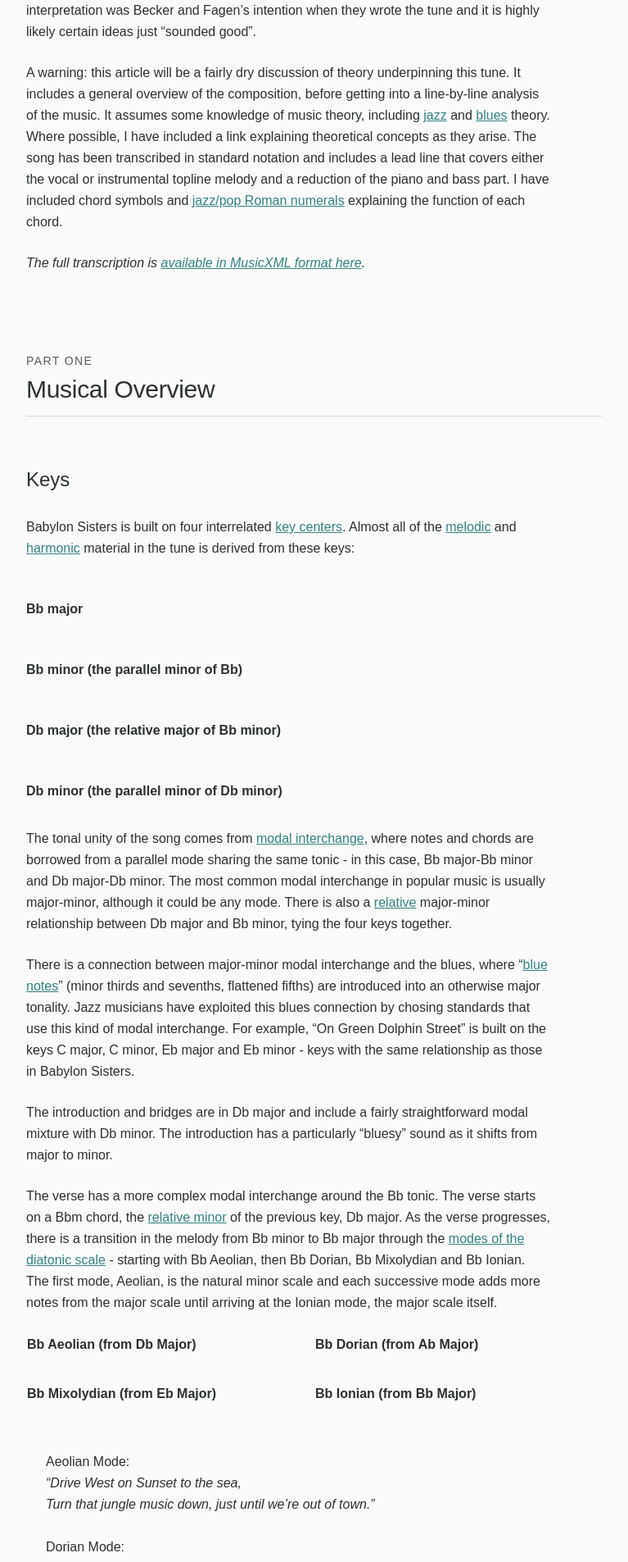
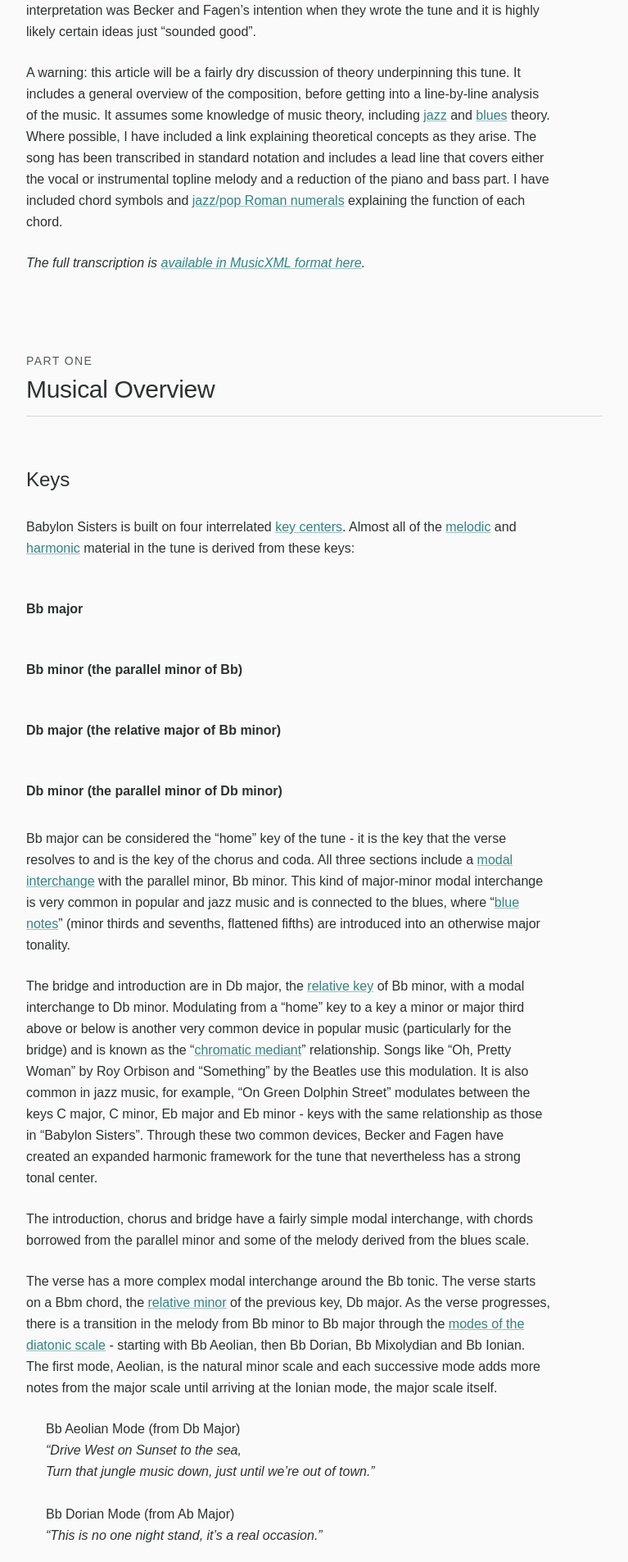
Before and after one commit to steelydantheory/babylonsisters, a PHP site: page / in a window 1280 px wide. Shown: the part 640-2545 px from the top of the page at 82% size, without its empty margins (288-1055 px from the left). Run offline with PHP 8.4, Linux system fonts and the light colour scheme; some libraries are stand-ins or nearby versions; some web fonts are replaced.

Commit message:
Credits, updated text

```diff
--- a/index.html
+++ b/index.html
@@ -18,7 +18,7 @@
     <header class="px-4 sm:px-8 grow max-w-screen-md header">
       <h1>Babylon Sisters</h1>
       <div class="credits mt-12">
-        <p class="credit">Words and Music by <span class="credit-name">Walter Becker & Donald Fagen</span></p>
+        <p class="credit mb-1">Words and Music by <span class="credit-name">Walter Becker & Donald Fagen</span></p>
       </div>
       <hr class="my-12 border-t border-gray-20" />
     </header>
@@ -41,12 +41,11 @@
       </ol>
     </nav>
     <main class="px-4 sm:px-8 grow max-w-screen-md content">
-      <p>This article is the first in a possible series going deep into the theory behind Steely Dan’s music. I have chosen to start with “Babylon Sisters” as it is both one of Becker and Fagen’s most complex tunes and one of their most popular - I was interested in finding out how a 44-chord tune can work as a piece of pop music. From here, I will be working through the rest of Gaucho and possibly beyond.</p>
+      <p>This article is the first in a series going deep into the theory behind Steely Dan’s music. I have chosen to start with “Babylon Sisters” as it is one of Becker and Fagen’s more complex compositions. I was interested in finding out how a 44-chord tune can hold together as a piece of popular music. From here, I will be working through the rest of Gaucho and possibly beyond.</p>
 
       <p>If you have any feedback, comments or questions on this analysis, <a href="#" id="email-link">please get in touch</a>, or sign up to the newsletter to get the next article.</p>
 
       <script async data-uid="4c78147904" src="https://steely-dan-theory.ck.page/4c78147904/index.js"></script>
-
 
       <p>If you haven’t seen it already, I would recommend watching Donald Fagen’s <a target="_blank" href="https://www.youtube.com/watch?v=rR6OsrzbHHY&ab_channel=TheDanVault">Concepts For Jazz-Rock Piano</a>. In the video, he explains how he and Walter Becker developed their songs from common blues ideas. This article will attempt to follow a similar train of thought for Babylon Sisters. As you can see from the video, Fagen has a strong theoretical understanding of Steely Dan’s music and is able to talk through his musical choices using the common vocabulary of jazz and blues harmony. I am not claiming that this interpretation was Becker and Fagen’s intention when they wrote the tune and it is highly likely certain ideas just “sounded good”.</p>
 
@@ -61,8 +60,7 @@
 
       <h3>Keys</h3>
 
-      <p>Babylon Sisters is built on four interrelated <a target="_blank" href="https://en.wikipedia.org/wiki/Key_(music)">key centers</a>. Almost all of the <a target="_blank" href="https://en.wikipedia.org/wiki/Diatonic_scale">melodic</a> and <a target="_blank" href="https://en.wikipedia.org/wiki/Harmonization">harmonic</a> material in the tune is derived from these keys:
-      </p>
+      <p>Babylon Sisters is built on four interrelated <a target="_blank" href="https://en.wikipedia.org/wiki/Key_(music)">key centers</a>. Almost all of the <a target="_blank" href="https://en.wikipedia.org/wiki/Diatonic_scale">melodic</a> and <a target="_blank" href="https://en.wikipedia.org/wiki/Harmonization">harmonic</a> material in the tune is derived from these keys:</p>
 
       <h4>Bb major</h4>
       <div class="example" id="osmd-ExBbMajor"></div>
@@ -73,95 +71,52 @@
       <h4>Db minor (the parallel minor of Db minor)</h4>
       <div class="example" id="osmd-ExDbMinor"></div>
 
-      <p>The tonal unity of the song comes from <a target="_blank" href="https://en.wikipedia.org/wiki/Borrowed_chord">modal interchange</a>, where notes and chords are borrowed from a parallel mode sharing the same tonic - in this case, Bb major-Bb minor and Db major-Db minor. The most common modal interchange in popular music is usually major-minor, although it could be any mode. There is also a <a target="_blank" href="https://en.wikipedia.org/wiki/Relative_key">relative</a> major-minor relationship between Db major and Bb minor, tying the four keys together.</p>
+      <p>Bb major can be considered the “home” key of the tune - it is the key that the verse resolves to and is the key of the chorus and coda. All three sections include a <a target="_blank" href="https://en.wikipedia.org/wiki/Borrowed_chord">modal interchange</a> with the parallel minor, Bb minor. This kind of major-minor modal interchange is very common in popular and jazz music and is connected to the blues, where “<a target="_blank" href="https://en.wikipedia.org/wiki/Blue_note">blue notes</a>” (minor thirds and sevenths, flattened fifths) are introduced into an otherwise major tonality.</p>
 
-      <p>There is a connection between major-minor modal interchange and the blues, where “<a target="_blank" href="https://en.wikipedia.org/wiki/Blue_note">blue notes</a>” (minor thirds and sevenths, flattened fifths) are introduced into an otherwise major tonality. Jazz musicians have exploited this blues connection by chosing standards that use this kind of modal interchange. For example, “On Green Dolphin Street” is built on the keys C major, C minor, Eb major and Eb minor - keys with the same relationship as those in Babylon Sisters.</p>
+      <p>The bridge and introduction are in Db major, the <a target="_blank" href="https://en.wikipedia.org/wiki/Relative_key">relative key</a> of Bb minor, with a modal interchange to Db minor. Modulating from a “home” key to a key a minor or major third above or below is another very common device in popular music (particularly for the bridge) and is known as the “<a href="https://en.wikipedia.org/wiki/Chromatic_mediant">chromatic mediant</a>” relationship. Songs like “Oh, Pretty Woman” by Roy Orbison and “Something” by the Beatles use this modulation. It is also common in jazz music, for example, “On Green Dolphin Street” modulates between the keys C major, C minor, Eb major and Eb minor - keys with the same relationship as those in “Babylon Sisters”.  Through these two common devices, Becker and Fagen have created an expanded harmonic framework for the tune that nevertheless has a strong tonal center.</p>
 
-      <p>The introduction and bridges are in Db major and include a fairly straightforward modal mixture with Db minor. The introduction has a particularly “bluesy” sound as it shifts from major to minor.</p>
+      <p>The introduction, chorus and bridge have a fairly simple modal interchange, with chords borrowed from the parallel minor and some of the melody derived from the blues scale.</p>
 
       <p>The verse has a more complex modal interchange around the Bb tonic. The verse starts on a Bbm chord, the <a target="_blank" href="https://en.wikipedia.org/wiki/Relative_key">relative minor</a> of the previous key, Db major. As the verse progresses, there is a transition in the melody from Bb minor to Bb major through the <a target="_blank" href="https://en.wikipedia.org/wiki/Mode_(music)#Modern_modes">modes of the diatonic scale</a> - starting with Bb Aeolian, then Bb Dorian, Bb Mixolydian and Bb Ionian. The first mode, Aeolian, is the natural minor scale and each successive mode adds more notes from the major scale until arriving at the Ionian mode, the major scale itself.</p>
 
-      <table>
-        <tr>
-          <td>
-            <p><strong>Bb Aeolian (from Db Major)</strong></p>
-            <div class="example" id="osmd-ExBbAeolian"></div>
-          </td>
-          <td>
-            <p><strong>Bb Dorian (from Ab Major)</strong></p>
-            <div class="example" id="osmd-ExBbDorian"></div>
-          </td>
-        </tr>
-        <tr>
-          <td>
-            <p><strong>Bb Mixolydian (from Eb Major)</strong></p>
-            <div class="example" id="osmd-ExBbMixolydian"></div>
-          </div>
-          <td>
-            <p><strong>Bb Ionian (from Bb Major)</strong></p>
-            <div class="example" id="osmd-ExBbIoanian"></div>
-          </td>
-        </tr>
-      </table>
-
       <blockquote>
-        <em>Aeolian Mode:</em></br>
+        <em>Bb Aeolian Mode (from Db Major)</em></br>
         “Drive West on Sunset to the sea,</br>
         Turn that jungle music down, just until we’re out of town.”</br>
         </br>
-        <em>Dorian Mode:</em></br>
+        <em>Bb Dorian Mode (from Ab Major)</em></br>
         “This is no one night stand, it’s a real occasion.”</br>
         </br>
-        <em>Mixolydian Mode:</em></br>
+        <em>Bb Mixolydian Mode (from Eb Major)</em></br>
         “Close your eyes and you’ll be there, it’s everything they say,”</br>
         </br>
-        <em>Ionian Mode:</em></br>
+        <em>Bb Ionian Mode (from Bb Major)</em></br>
         “The end of a perfect day, distant lights from across the bay.”
       </blockquote>
 
       <p>Each of these modes comes from a successive clockwise step on the <a target="_blank" href="https://en.wikipedia.org/wiki/Circle_of_fifths">circle of fifths</a>, with Bb Aeolian coming from the sixth degree of Db major, Bb Dorian coming from the second degree of Ab major, Bb Mixolydian coming from the fifth degree of Eb major and Bb Ionian coming from the first degree of Bb major. The successive keys on the circle of fifths are perceived to be “darker” moving anti-clockwise and “brighter” moving clockwise, so this verse progression can be perceived as getting “brighter”.</p>
-
-      <p>The chorus stays in Bb major, reinforcing this as the overall “home” key of the tune.</p>
 
       <aside>
         <h3>A note on transcription</h3>
         <p>These keys represent particular challenges for transcription, as do their enharmonic equivalents - A# major, A# minor, C# major and C# minor. There is no way of transcribing this tune without introducing some double sharps or flats along the way. As this is an analysis, I want to show where the chords in the tune come from and how they relate to the home key, so there are going to be some Cb and Fb chords when the chords are derived from Db minor. For the sake of clarity, however, I have named chords built from the sixth degree of Db minor, Bbb, using A natural as the root. For example the Bbb9b5 in the intro is named A9b5. In concert, the song is usually played in A major, which would have been a lot easier to transcribe!</p>
       </aside>
 
-      <h3>Backdoor-Mediant Turnaround</h3>
-
-      <p>There are several unusual <a target="_blank" href="https://en.wikipedia.org/wiki/Turnaround_(music)">turnarounds</a> in the tune that warrant a separate discussion.</p>
-
-      <ul>
-        <li><strong>Introduction</strong> Fb–A9b5–Ebm7</li>
-        <li><strong>Bridge</strong> Fb6/9–A13b5–Ebm7</li>
-        <li><strong>Coda</strong> Eb–Ab7b5–Dm7</li>
-      </ul>
-
-      <p>In each of these instances, there is a <a target="_blank" href="https://en.wikipedia.org/wiki/Backdoor_progression">backdoor turnaround</a> targeting a tonic or <a target="_blank" href="https://en.wikipedia.org/wiki/Tonicization">tonicized</a> chord (IV–bVII–I). However, the tonicized chord has been <a target="_blank" href="https://en.wikipedia.org/wiki/Chord_substitution">subsituted</a> with its mediant, a common substitute for the tonic. In the first and second instance, the Fb–A7b5 turnaround is targeting Cb, but it resolves to the mediant of Cb, Ebm7. In the third instance, the Eb–Ab7b5 turnaround is targeting Bb, but it resolves to the mediant of Bb, Dm7.</p>
-
-      <p>This is how the Bb backdoor-mediant turnaround can be derived by changing a few notes in a common <a target="_blank" href="https://en.wikipedia.org/wiki/Ii%E2%80%93V%E2%80%93I_progression">ii–V–I</a> turnaround:</p>
-
-      <div class="example" id="osmd-ExBackdoorMediantBb"></div>
-
-      <ul>
-        <li>IV6 - The root of the ii chord, Cm7, is moved up a minor third to make an Eb6 chord. </li>
-        <li>bVII7 - The root of the V chord, F9, is also raised a minor third and the G is flattened making an Ab7 chord. In all the examples above, the fifth is also flattened.</li>
-        <li>iii7 - The root of the Bbmaj9 is moved up a major third, making the chord a Dm7.</li>
-      </ul>
-
-      <p>From here extensions can be added or removed, or further alterations can be made (e.g. removing the 6th from the IV6 chord or adding the ninth). Given the novel nature of this turnaround, I will refer to it as the “backdoor-mediant turnaround” whenever it occurs.</p>
-
       <h3>Rhythm and Arrangement</h3>
 
-      <p>The song is in cut time or 2/2 and has a tempo of around 60bpm. It is built on the “Purdie Shuffle” beat, previously introduced on “Home At Last” from <em>Aja</em>. There are also multiple references to reggae and Jamaican culture in the music and lyrics, including a “skank” guitar pattern in the verses, off beat phrasing in the melody and bassline (“Drive west on…”, “Babylon…”) and the use of the word “Babylon” (presumably the Rastafari word for the Western world, not the ancient civilisation). There are several passages where the harmony is extremely sparse. These sections are sonically reminiscent of dub reggae, where harmony is stripped back, putting the emphasis on the bass and drums.</p>
+      <p>The song is in cut time or 2/2 and has a tempo of around 60bpm. It is built on the “Purdie Shuffle” beat, previously introduced on “Home At Last” from <em>Aja</em>. There are also multiple references to reggae and Jamaican culture in the music and lyrics, including a “skank” guitar pattern in the verses, off beat phrasing in the melody and bassline (“Drive west on…”, “Babylon…”) and the use of the word “Babylon” (presumably the Rastafari word for the Western world, not the ancient civilisation). There are several passages where the harmony is extremely sparse. These sections are sonically reminiscent of dub reggae, where harmony is stripped back, putting the emphasis on the bass and drums. (Reggae is a bit of a blind spot for me, so if there are any other reggae connections that I have missed, please reach out).</p>
 
       <h2 id="part-two">
         <div class="pre-heading">Part Two</div>
         <div class="heading">Lyrical Overview</div>
       </h2>
 
-      <p>I don’t want to get too much into the analysis of the lyrics. Like most Steely Dan songs, there are some clear narrative aspects to the lyric and some cryptic elements that are left up to the listener to interpret. What is clear from the lyric is that the narrator is traveling in a car for an encounter which, although desirable, has led to dire warnings from his friends. Throughout the tune, the narrator flips between the positives and negatives of this encounter, just as the music flips between minor and major. In small doses, major/minor modal interchange can sound wistful or romantic. However, spread over longer passages it can reflect the confusion (or even delusion) of the narrator. This is something Becker and Fagen exploit here and the musical choices reflect the tone of the lyric.</p>
+      <p>I don’t want to get too much into the analysis of the lyrics. Like most Steely Dan songs, there are some clear narrative aspects to the lyrics and some cryptic elements that are left up to the listener to interpret. Fagen has outlined the plot in the liner notes of the recent Gaucho reissue:</p>
+
+      <blockquote>
+        “In this L.A. noir, our man is obviously in the midst of an agonising bottom-out, driving towards a potential hook-up with a couple of sketchy beach girls. His friends try to help him, but his dissolution seems inevitable. Is he heading towards hell or heaven? Or both?”
+      </blockquote>
+
+      <p>This “heaven/hell” duality in the lyrics is reflected in the music. Throughout the tune, the narrator flips between the positives and negatives of this hook-up, just as the music flips between minor and major. In small doses, major/minor modal interchange can sound wistful or romantic. However, spread over longer passages it can reflect the confusion (or even delusion) of the narrator. This is something Becker and Fagen exploit here and the musical choices reflect the tone of the lyric.</p>
 
       <p>As previously discussed, the shift in tone from dark to bright in the music is reflected in the lyrics. In the first eight bars, in a minor tonality, the narrator seems irritable and paranoid:</p>
 
@@ -170,7 +125,7 @@
         Turn that jungle music down, just until we’re out of town.”
       </blockquote>
 
-      <p>As the musical content of the verse brightens by shifting towards a major tonality, so does the narrator’s attitude towards the encounter:</p>
+      <p>As the musical content of the verse brightens by shifting towards a major tonality, so does the narrator’s attitude towards the hook-up:</p>
 
       <blockquote>
         “This is no one night stand, it’s a real occasion.</br>
@@ -178,7 +133,7 @@
         The end of a perfect day, distant lights from across the bay.”
       </blockquote>
 
-      <p>This is flipped in the second verse. Over the darker tonality, the narrator expresses his excitement about this encounter, while over the brighter tonality the narrator acknowledges that the encounter is a bad idea. This is an inventive way of reflecting the ambivalence of the narrator in the music.</p>
+      <p>This is flipped in the second verse. Over the darker tonality, the narrator expresses his excitement about this hook-up, while over the brighter tonality the narrator acknowledges that the is is a bad idea. This is an inventive way of reflecting the ambivalence of the narrator in the music.</p>
 
       <blockquote>
         <em>Aeolian Mode:</em><br>
@@ -195,7 +150,7 @@
         That I'm not what I used to be and that love's not a game for three.”
       </blockquote>
 
-      <p>By the third verse, there is no part dealing with the positives of the encounter. A solo takes the place of the vocal over the darker part, while over the brighter second half, the lyric states in unequivocal terms what a bad idea it is:</p>
+      <p>By the third verse, there is no part dealing with the positives of the hook-up. A solo takes the place of the vocal over the darker part, while over the brighter second half, the lyric states in unequivocal terms what a bad idea it is:</p>
 
       <blockquote>
         “My friends say, ‘No don't go for that cotton candy<br>
@@ -265,7 +220,7 @@
         <div id="osmd-BSIntro1"></div>
       </div>
 
-      <p>The first four bars move through a Gb5–Cb5–Ab5 progression (IV–bVII–V). There is the first hint of the Db minor tonality in the borrowed Cb5 chord, establishing a “bluesy” sound early in the piece. IV–bVII seems to be setting up a backdoor progression to I, which is interrupted by the shift down a minor third to the V chord instead. A melodic theme in Db major is played on the electric piano.</p>
+      <p>The first four bars move through a Gb5–Cb5–Ab5 progression (IV–bVII–V). There is the first hint of the Db minor tonality in the borrowed Cb5 chord, establishing a “bluesy” sound early in the piece. IV–bVII seems to be setting up a <a target="_blank" href="https://en.wikipedia.org/wiki/Backdoor_progression">backdoor turnaround</a> to I, which is interrupted by the shift down a minor third to the V chord instead. A melodic theme in Db major is played on the electric piano.</p>
 
       <div class="example">
         <div id="osmd-BSIntro2"></div>
@@ -285,7 +240,11 @@
         <div id="osmd-BSIntro4"></div>
       </div>
 
-      <p>This leads to the introduction the “Shake It” theme. It is formed from a major triad, followed by dominant seventh in the <a target="_blank" href="https://en.wikipedia.org/wiki/Third_inversion">third inversion</a> a whole tone above. In this case it appears as an Fb (bIII) followed by Gb/Fb (IV7). This theme will appear later in the tune in different keys and built on different degrees of the scale.  The Fb pedal point leads into the backdoor-mediant turnaround, resolving back to the Ebm7 figure. Apart from the Ab5 chord, the root movement in this section - Gb–Cb–Fb–A - moves clockwise around the circle of fifths, with a functional resolution to Ebm7 at the end. In comparison to the opening section, the harmony is becoming more functional as the tune heads towards the verse.</p>
+      <p>This leads to the first instance of the “Shake It” theme. It is formed from a major triad, followed by dominant seventh in the <a target="_blank" href="https://en.wikipedia.org/wiki/Third_inversion">third inversion</a> a whole tone above. In this case it appears as an Fb (bIII) followed by Gb/Fb (IV7). This theme will appear later in the tune in different keys and built on different degrees of the scale.
+
+      <p>The Fb pedal point leads to an unusual <a target="_blank" href="https://en.wikipedia.org/wiki/Turnaround_(music)">turnaround</a> - Fb–A7b5-Ebm7. This is a kind of <a target="_blank" href="https://en.wikipedia.org/wiki/Cadence#Deceptive_cadence">deceptive</a> or interrupted cadence, where there is a backdoor progression targetting a <a target="_blank" href="https://en.wikipedia.org/wiki/Tonicization">tonicized</a> chord, in this case Cb. However, the cadence is interrupted by resolving to the mediant (iii chord), in this case Ebm7. The mediant is a common <a target="_blank" href="https://en.wikipedia.org/wiki/Chord_substitution">subsitute</a> for the tonic. This turnaround will appear again later in the tune and I will refer to it as the “backdoor-mediant turnaround”.</p>
+
+      <p>Apart from the Ab5 chord, the root movement in this section - Gb–Cb–Fb–A - moves clockwise around the circle of fifths, with a functional resolution to Ebm7 at the end. In comparison to the opening section, the harmony is becoming more functional as the tune heads towards the verse.</p>
 
       <div class="example">
         <div id="osmd-BSIntro5"></div>
@@ -575,20 +534,25 @@
         <div id="osmd-BSCoda1"></div>
       </div>
 
-      <p>The coda is a repeated variation on the A section of the chorus. The first variation is a transposition of the “Shake It” riff up a tone to F–G7/F (V–VI7). This moves the dominant of Bb, F, into the bass as well as ramping up the perceived tension of this theme. The harmony then moves to a figure in Eb then back to Dm7 (IV–iii). In the next eight bars, the “Shake It” riff appears a whole tone lower, over Eb–F7/Eb. The section ends with a backdoor-mediant turnaround resolving to Dm7.</p>
+      <p>The coda is a repeated variation on the A section of the chorus. The first variation is a transposition of the “Shake It” riff up a tone to F–G7/F (V–VI7). This moves the dominant of Bb, F, into the bass as well as ramping up the perceived tension of this theme. The harmony then moves to a figure in Eb then back to Dm7 (IV–iii). In the next eight bars, the “Shake It” riff appears a whole tone lower, over Eb–F7/Eb.</p>
+
+      <p>As with the introduction, the tonic chord, Bb, doesn't appear anywhere in the coda. The progression ends with a backdoor-mediant turnaround (Eb–Ab7b5) that repeatedly sets up a resolution to the tonic that never arrives, instead resolving back to the Dm7 at the start of the sequence.</p>
 
       <div class="example">
         <div id="osmd-BSCoda2"></div>
       </div>
 
-      <p>On the second repetition of this section a vocal tag appears over the backdoor-mediant turnaround, ascending and descending a part of mixolydian mode (D–F–G–Ab–G–F etc.). After shifting between minor and major throughout the tune, the final vocal phrase lands somewhere in between the two, a bluesy sound that exploits the tension between the natural third and flattened seventh. This leads into a 50 second extended fade out.</p>
+      <p>On the second repetition of this section a vocal tag appears over the backdoor-mediant turnaround, ascending and descending a part of mixolydian mode (D–F–G–Ab–G–F etc.). After shifting between minor and major throughout the tune, the final vocal phrase lands somewhere in between the two, a bluesy sound that exploits the tension between the natural third and flattened sevenths.</p>
 
-      <hr>
+      <p>This leads into an extended fade out, which seems to have a narrative effect - the protagonist receding away from the listener as he continues on his inevitable journey towards his hook-up with the Babylon Sisters.</p>
 
-      <p><em>
-          Analysis by Andy Wallis.<br/>
-        </em>
-      </p>
+      <hr class="my-12 border-t border-gray-20">
+
+      <p class="article-credit">Analysis by <strong>Andy Wallis</strong></p>
+
+      <script async data-uid="4c78147904" src="https://steely-dan-theory.ck.page/4c78147904/index.js"></script>
+
+
     </main>
   </div>
 
--- a/initOSMD.js
+++ b/initOSMD.js
@@ -12,11 +12,6 @@
     "ExBbMinor",
     "ExDbMajor",
     "ExDbMinor",
-    "ExBbAeolian",
-    "ExBbDorian",
-    "ExBbMixolydian",
-    "ExBbIoanian",
-    "ExBackdoorMediantBb",
     "BSIntro1",
     "BSIntro2",
     "BSIntro3",
--- a/src/output.css
+++ b/src/output.css
@@ -721,6 +721,7 @@
   --tw-text-opacity: 1;
   color: rgb(52 131 131 / var(--tw-text-opacity));
   text-decoration-line: underline;
+  text-decoration-color: #99C0C0;
 }
 
 .content aside {
@@ -801,6 +802,17 @@
   }
 }
 
+.content .article-credit {
+  font-size: 14px;
+  line-height: 21px;
+  --tw-text-opacity: 1;
+  color: rgb(86 90 90 / var(--tw-text-opacity));
+}
+
+.content .article-credit strong {
+  font-weight: 500;
+}
+
 .example {
   opacity: 0.9;
   margin-top: 2rem;
@@ -818,6 +830,10 @@
 .my-12 {
   margin-top: 3rem;
   margin-bottom: 3rem;
+}
+
+.mb-1 {
+  margin-bottom: 0.25rem;
 }
 
 .mb-12 {
--- a/tailwind.config.js
+++ b/tailwind.config.js
@@ -34,7 +34,8 @@
         'gray-20': '#D5D6D6',
         'gray-5': '#F4F4F4',
         'gray-2': '#FAFAFA',
-        'green': '#348383'
+        'green': '#348383',
+        'green-50': '#99C0C0'
       }
     },
   },
```
Also changed, not shown: src/input.css (+10 -0 lines).
